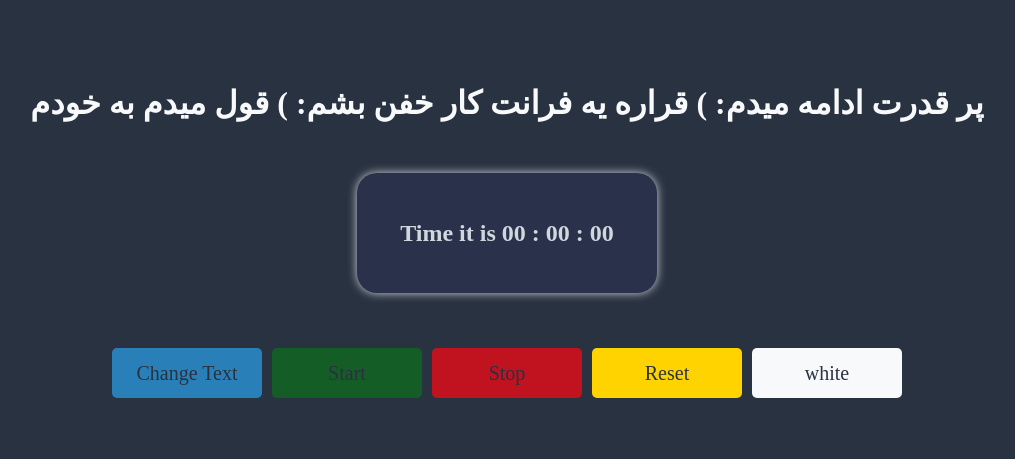
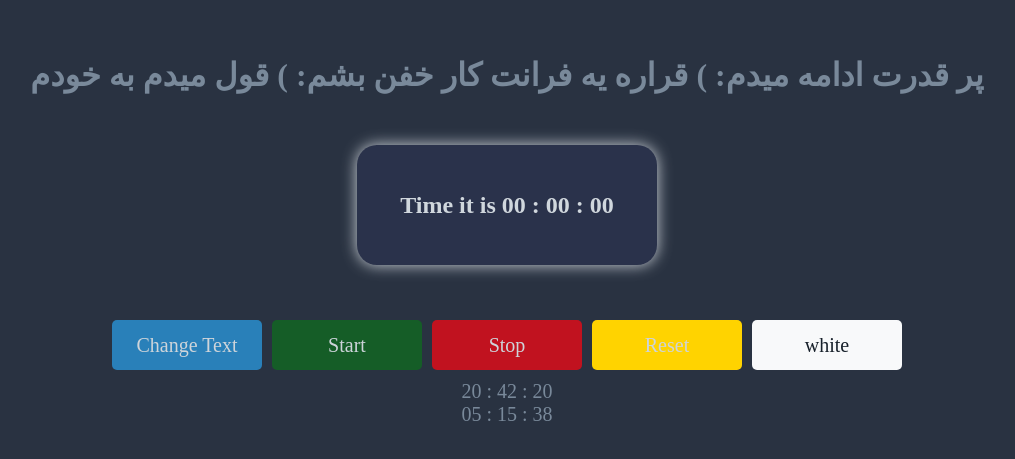
Before and after one commit to AmirhosseinAmini1383/react-timer-F3-J14-J20, a React (Create React App) app: page / in a window 1280 px wide. Shown: the part 167-626 px from the top of the page, without its empty margins (133-1148 px from the left). Built offline with nearby package versions, Linux system fonts and the light colour scheme.

Commit message:
#16 react-children (addFile Timelist.jsx &item.jsx)

```diff
--- a/src/App.js
+++ b/src/App.js
@@ -3,11 +3,12 @@ import ReactDOM from 'react-dom/client';
 import "./style.css";
 import Hello from './Hello';
 import Timer from './Timer';
+import TimeList from './TimeList';
 
 const App=()=>{
   const [title,setTitle]=useState("پر قدرت ادامه میدم: ) قراره یه فرانت کار خفن بشم: ) قول میدم به خودم");
   const [isLight,setisLight]=useState(false);
-
+  const [timeArray,setTimeArray]=useState(["20 : 42 : 20" , "05 : 15 : 38"]);
   //Charkhe hayat dar component haye tabey!
   //!!! [isLight] => ba har bar taghir dar isLight useEffect ejra mishe !!!
   useEffect(()=>{
@@ -27,8 +28,11 @@ const App=()=>{
 
   return(
       <div className='main' style={{background:isLight?"#f8f9fa":"#293241"}}>
-        <Hello isLight={isLight} title={title}/>
+        <Hello title={title}/>
         <Timer isLight={isLight} handleSetisLight={handleSetisLight} handleSetTitle={handleSetTitle}/>
+        <TimeList>
+          {timeArray}
+        </TimeList>
       </div>
     )
 
--- a/src/Hello.js
+++ b/src/Hello.js
@@ -6,7 +6,7 @@ class Hello extends React.Component {
   render() {
     console.log(this.props);
       return (
-      <h1 style={{color:this.props.isLight ? "#293241" : "#f8f9fa"}}>
+      <h1 className='hello'>
          {this.props.title}
       </h1>
 )
--- /dev/null
+++ b/src/Item.jsx
@@ -0,0 +1,6 @@
+const Item=(props)=>{
+    return(
+        <div>{props.children}</div>
+    )
+}
+export default Item;
--- /dev/null
+++ b/src/TimeList.jsx
@@ -0,0 +1,12 @@
+import Item from "./Item";
+
+const TimeList = (props)=>{
+    return(
+        <div className="main_time_list">
+            {props.children.map((item)=>(
+                <Item key={Math.random()}>{item}</Item>
+            ))}
+        </div>
+    )
+}
+export default TimeList;
--- a/src/Timer.js
+++ b/src/Timer.js
@@ -66,21 +66,21 @@ class Timer extends React.Component {
           Time it is {`${hour > 9 ? hour : "0" + hour} : ${minute > 9 ? minute : "0" + minute} : ${second > 9 ? second : "0" + second}`}
         </h2>
         <div>
-          <button className='btn btnChange' onClick={this.props.handleSetTitle} style={{color:this.props.isLight ? "#f8f9fa" : "#293241"}}>
+          <button className='btn btnChange' onClick={this.props.handleSetTitle}>
             Change Text
           </button>
-          <button className='btn btnStart' onClick={this.StartInterval} style={{color:this.props.isLight ? "#f8f9fa" : "#293241"}}>
+          <button className='btn btnStart' onClick={this.StartInterval}>
             Start
           </button>
-          <button className='btn btnStop' onClick={this.StopInterval} style={{color:this.props.isLight ? "#f8f9fa" : "#293241"}}>
+          <button className='btn btnStop' onClick={this.StopInterval}>
             Stop
           </button>
-          <button className='btn btnReset' onClick={this.ResetInterval} style={{color:this.props.isLight ? "#f8f9fa" : "#293241"}}>
+          <button className='btn btnReset' onClick={this.ResetInterval}>
             Reset
           </button>
           <button className='btn btnisLight' onClick={this.props.handleSetisLight}
-            style={{background:this.props.isLight ? "#293241" : "#f8f9fa" ,
-            color:this.props.isLight ? "#f8f9fa" : "#293241"
+            style={{background:this.props.isLight ? "#17202A" : "#f8f9fa" ,
+            color:this.props.isLight ? "#f8f9fa" : "#17202A"
           }}
           >
             {this.props.isLight ? "black" : "white"}
--- a/src/style.css
+++ b/src/style.css
@@ -8,12 +8,13 @@
     --btnGreen:#155d27;
     --btnRed:#c1121f;
     --btnYellow:#ffd300;
-    --btnisLight:#5D6D7E ;
+    --btnisLight:#79899a ;
 }
 body{
     margin: 0;
     padding: 0;
     font-family: vazir;
+    height: 100%;
 }
 .main{
     width: 100%;
@@ -23,18 +24,24 @@ body{
     align-items: center;
     flex-direction: column;
 }
+.hello{
+    color:var(--btnisLight);
+}
 .timer{
     width: 300px;
     height: 120px;
     margin-top: 30px;
     border-radius: 20px;
-    box-shadow: 0 0 10px var(--box-shadow-Color);
+    box-shadow: 0 0 15px var(--box-shadow-Color);
     align-items: center;
     justify-content: center;
     display: flex;
     background: var(--Timer);
     color: var(--white);
     margin-bottom: 50px;
+}
+.timer:hover{
+    box-shadow: 0 0 10px var(--box-shadow-Color);
 }
 .btn{
     width: 150px;
@@ -44,9 +51,9 @@ body{
     font-family: lalezar;
     border-radius: 5px;
     border: 0;
+    color: var(--box-shadow-Color);
 }
 .btn:hover{
-    font-size: 22px;
     box-shadow: 0 0 5px var(--box-shadow-Color);
 }
 .btnChange{
@@ -68,3 +75,8 @@ body{
 .btnisLight{
     margin: 5px;
 }
+.main_time_list{
+    color: var(--btnisLight);
+    font-size: 20px;
+    padding: 5px;
+}
```
